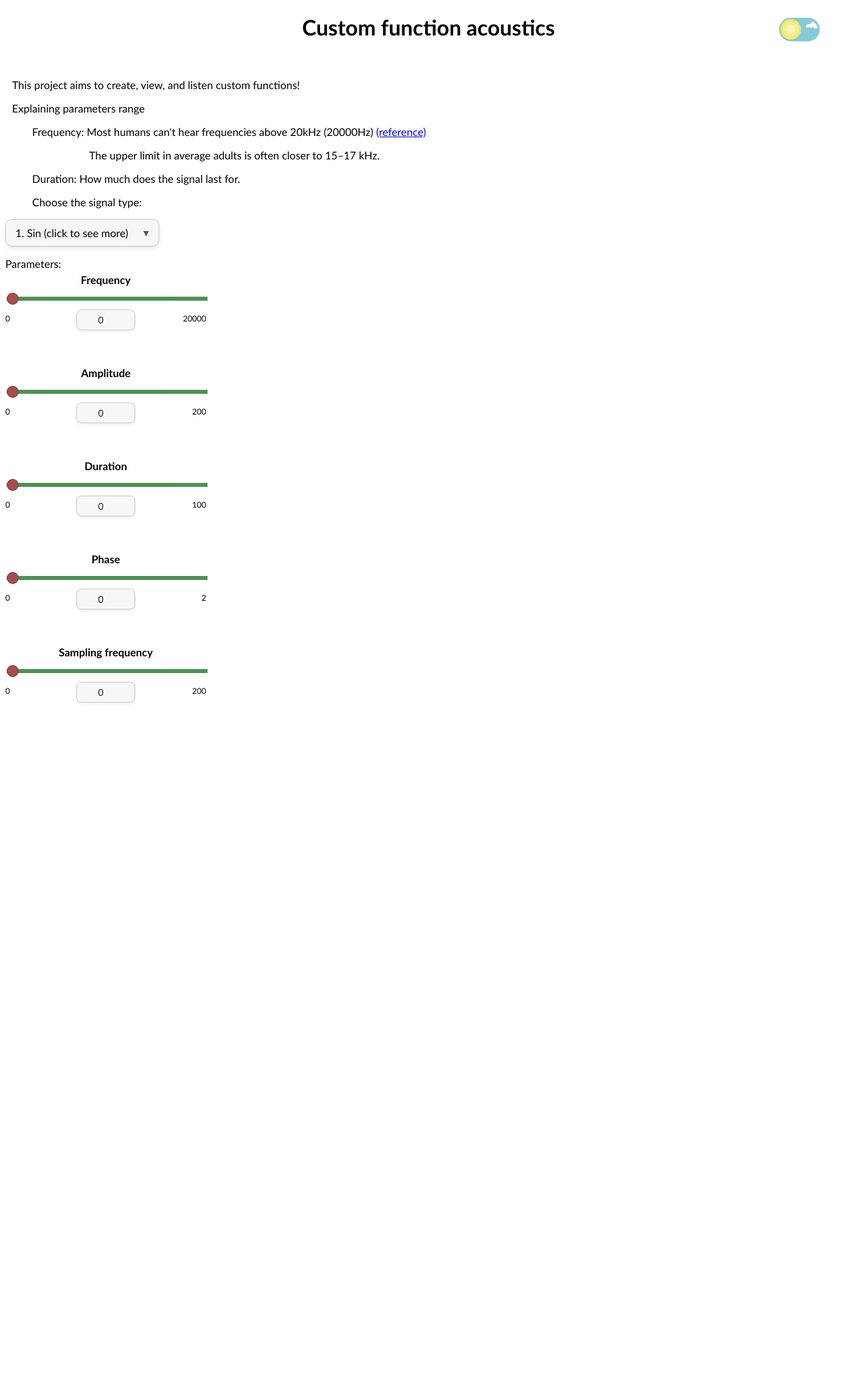
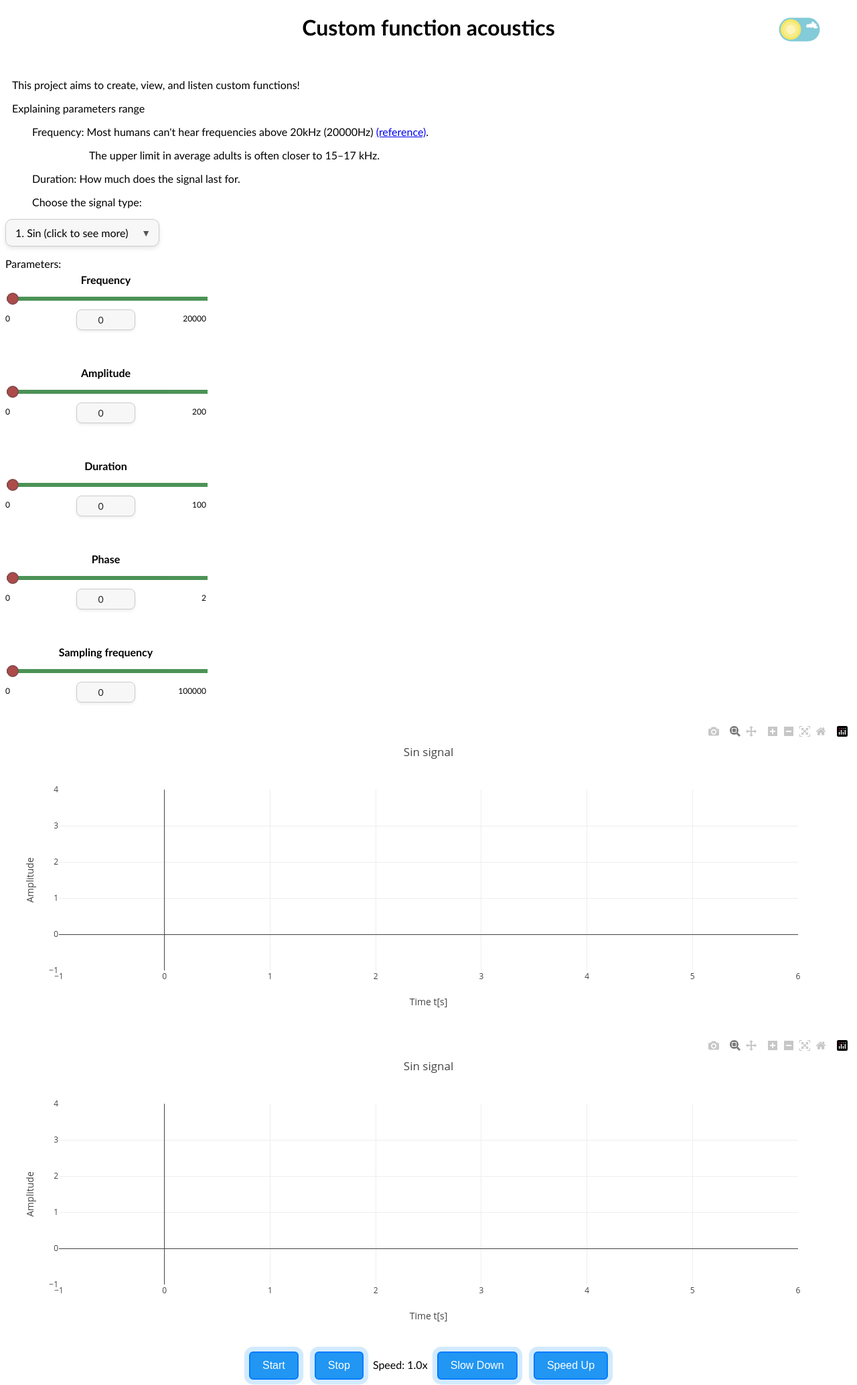
Before and after one commit to davide-perli/AcousticFunctions, a Django app: page / in a window 1280 px wide. Shown: the whole page at 67% size. Before the commit the page ends 1050 px from the top, so only its background shows below. Run offline with Django 5.2, Linux system fonts and the light colour scheme; some libraries are stand-ins or nearby versions.

Commit message:
created plot animation with start/stop speed up/down

```diff
--- /dev/null
+++ b/function_acoustics/base_build/static/animationButtons.css
@@ -0,0 +1,34 @@
+.button-container {
+  text-align: center;
+  margin-top: 20px;
+}
+
+/* Basic button styling */
+.button-container button {
+  margin: 0 10px;
+  padding: 10px 18px;
+  font-size: 1rem;
+  border-radius: 6px;
+  border: 2px solid #007BFF;
+  background-color: #2196F3;
+  color: white;
+  cursor: pointer;
+  transition: background-color 0.3s ease, box-shadow 0.3s ease;
+}
+
+/* Hover effect */
+.button-container button:hover {
+  background-color: #1976D2;
+  box-shadow: 0 0 12px #2196F3;
+}
+
+/* Pulse animation on buttons */
+@keyframes pulse {
+  0% { box-shadow: 0 0 0 0 rgba(33, 150, 243, 0.7); }
+  70% { box-shadow: 0 0 0 10px rgba(33, 150, 243, 0); }
+  100% { box-shadow: 0 0 0 0 rgba(33, 150, 243, 0); }
+}
+
+.button-container button.pulse {
+  animation: pulse 2s infinite;
+}
--- /dev/null
+++ b/function_acoustics/base_build/static/plot_generation.js
@@ -0,0 +1,106 @@
+const dataFromBackend = window.dataFromBackend;
+const totalPoints = dataFromBackend.x.length;
+const delayBase = 30; // base speed in ms
+
+// Static plot
+const traceStatic = {
+    x: dataFromBackend.x,
+    y: dataFromBackend.y,
+    type: 'scattergl',
+    mode: 'lines',
+    line: {color: 'blue'}
+};
+const layout = {
+    title: dataFromBackend.title,
+    xaxis: {title: 'Time t[s]'},
+    yaxis: {title: 'Amplitude'}
+};
+
+
+const config = {
+  responsive: true
+};
+Plotly.newPlot('staticPlot', [traceStatic], layout);
+
+
+// Animated plot
+const traceAnimate = {
+  x: [],
+  y: [],
+  mode: 'lines',
+  type: 'scattergl',
+  line: { color: 'red' }
+};
+
+
+Plotly.newPlot('animatedPlot', [traceAnimate], layout);
+
+let currentIndex = 0;
+let speedMultiplier = 1;  // Animation speed multiplier
+let delay = delayBase / speedMultiplier;
+let animationId = null;
+
+// Update delay and UI display based on current speed
+function updateDelay() {
+  delay = delayBase / speedMultiplier;
+  const speedDisplay = document.getElementById('speedDisplay');
+  if (speedDisplay) {
+    speedDisplay.textContent = `Speed: ${speedMultiplier.toFixed(1)}x`;
+  } else {
+    console.warn('Speed display span not found!');
+  }
+}
+
+
+// Core animation step function
+function animateStep() {
+  if (currentIndex < totalPoints) {
+    Plotly.extendTraces('animatedPlot', {
+      x: [[dataFromBackend.x[currentIndex]]],
+      y: [[dataFromBackend.y[currentIndex]]]
+    }, [0]);
+    currentIndex++;
+    animationId = setTimeout(animateStep, delay);
+  } else {
+    animationId = null; // animation finished
+  }
+}
+
+// Controls:
+function startAnimation() {
+  if (!animationId && currentIndex < totalPoints) {
+    animateStep();
+  }
+}
+
+function stopAnimation() {
+  if (animationId) {
+    clearTimeout(animationId);
+    animationId = null;
+  }
+}
+
+function speedUp() {
+  if (speedMultiplier < 5) {
+    speedMultiplier += 0.5;
+    updateDelay();  // Updates the text content immediately
+  }
+}
+function speedDown() {
+  if (speedMultiplier > 0.5) {
+    speedMultiplier -= 0.5;
+    updateDelay();
+  }
+}
+
+
+
+document.addEventListener('DOMContentLoaded', function() {
+  document.getElementById('startBtn').addEventListener('click', startAnimation);
+  document.getElementById('stopBtn').addEventListener('click', stopAnimation);
+  document.getElementById('speedUpBtn').addEventListener('click', speedUp);
+  document.getElementById('speedDownBtn').addEventListener('click', speedDown);
+
+  // initialize speed display
+  updateDelay();
+});
--- a/function_acoustics/base_build/templates/mainPage.html
+++ b/function_acoustics/base_build/templates/mainPage.html
@@ -2,7 +2,11 @@
 <!DOCTYPE html>
 <html>
     <link rel="stylesheet" href="{% static 'mainPage.css' %}?v=20251031">
+    <link rel="stylesheet" href="{% static 'animationButtons.css' %}?v=20251031">
+    <link rel ="icon" href="{% static 'favicon.ico' %}?v=20251031" type="image/x-icon">
     <script src="{% static 'lightMode.js' %}"></script>
+    <script src="https://cdn.jsdelivr.net/npm/ccapture.js@1.1.0/build/CCapture.all.min.js"></script>
+    <script src="https://cdn.plot.ly/plotly-latest.min.js"></script>
 <body>
 
 <center><h1>Custom function acoustics</h1></center>
@@ -10,7 +14,7 @@
 <br>
 <p style="text-indent: 10px;">This project aims to create, view, and listen custom functions!</p>
 <p style="text-indent: 10px;">Explaining parameters range</p>
-<p style="text-indent: 40px;">Frequency: Most humans can't hear frequencies above 20kHz (20000Hz) <a href="https://www.ncbi.nlm.nih.gov/books/NBK10924/">(reference)</a></p>
+<p style="text-indent: 40px;">Frequency: Most humans can't hear frequencies above 20kHz (20000Hz) <a href="https://www.ncbi.nlm.nih.gov/books/NBK10924/">(reference)</a>.</p>
 <p style="text-indent: 125px;">The upper limit in average adults is often closer to 15–17 kHz.</p>
 <p style="text-indent: 40px;">Duration: How much does the signal last for.</p>
 
@@ -23,8 +27,8 @@
     <div class="dropdown-content">
       <div>1. Sin</div>
       <div>2. Cos</div>
-      <div>3. Tg</div>
-      <div>4. Ctg</div>
+      <div>3. Tan</div>
+      <div>4. Cotan</div>
       <div>5. Sawtooth</div>
       <div>6. Square</div>
     </div>
@@ -90,20 +94,33 @@
   <div class="slider-container">
     <div class="slider-track-wrapper">
       <label class="slider-title">Sampling frequency</label>
-      <input type="range" class="valueSlider" name="sliderValue5"
-             min="0" max="200" value="{{slider5|default:'0'}}" step="1">
+      <input type="range" class="valueSlider" name="sliderValue5" min="0" max="1000000" value="{{slider5|default:'0'}}" step="1">
     </div>
-    <input type="number" class="sliderBox"
-           min="0" max="200" step="1" value="{{slider5|default:'0'}}">
+    <input type="number" class="sliderBox" min="0" max="1000000" step="1" value="{{slider5|default:'0'}}">
     <span class="slider-label slider-min">0</span>
-    <span class="slider-label slider-max">200</span>
+    <span class="slider-label slider-max">100000</span>
   </div>
 </form>
 
-
 <script src="{% static 'formInput.js' %}"></script>
 
+<div id="staticPlot"></div>
+<br>
+<div id="animatedPlot"></div>
 
+<div class="button-container">
+  <button id="startBtn" class="pulse">Start</button>
+  <button id="stopBtn" class="pulse">Stop</button>
+  <span id="speedDisplay">Speed: 1x</span>
+  <button id="speedDownBtn" class="pulse">Slow Down</button>
+  <button id="speedUpBtn" class="pulse">Speed Up</button>
+</div>
+
+
+<script>
+  window.dataFromBackend = JSON.parse('{{ plot_data_json|escapejs }}');
+</script>
+<script src="{% static 'plot_generation.js' %}"></script>
 
 
 
--- a/function_acoustics/base_build/views.py
+++ b/function_acoustics/base_build/views.py
@@ -1,21 +1,44 @@
 from django.shortcuts import render
 from django.http import HttpResponse
 from django.template import loader
-import numpy as np, matplotlib.pyplot as plt, scipy.io.wavfile as wavf, scipy.signal as sig, sounddevice
+import json, numpy as np, matplotlib.pyplot as plt, scipy.signal as sig
 def main(request):
 
     func = request.GET.get('func')
-    chose_function = lambda x : "1. Sin" if x is None  else x
-    function_str = chose_function(func)
-    extracted_function = function_str.split(' ')[1].lower()
+    function_str = func if func and func.strip() else "1. Sin"
+    title = f"{function_str.split(' ')[-1]} signal"
+    extracted_function = function_str.split(' ')[-1].lower()
 
-    frequence = request.GET.get('sliderValue1', '0')
-    amplitude = request.GET.get('sliderValue2', '0')
-    duration = request.GET.get('sliderValue3', '0')
-    phase_multiplier = request.GET.get('sliderValue4', '0')
-    sampling_frequency= request.GET.get('sliderValue5', '0')
-    print(f"Function: {extracted_function}\nParameter values -> frequency: {frequence}, amplitude: {amplitude}, duration: {duration}, phase multiplier: {duration}, sampling frequency: {sampling_frequency}")
-    phase  = float(phase_multiplier) * np.pi
-    context = {'func': func, 'slider1': frequence, 'slider2': amplitude, 'slider3': duration, 'slider4': phase_multiplier, 'slider5': sampling_frequency}
+    frequence = float(request.GET.get('sliderValue1', '0'))
+    amplitude = float(request.GET.get('sliderValue2', '0'))
+    duration = float(request.GET.get('sliderValue3', '0'))
+    phase_coeficient = float(request.GET.get('sliderValue4', '0'))
+    sampling_frequency= float(request.GET.get('sliderValue5', '0'))
+    print(f"Function: {extracted_function}\nParameter values -> frequency: {frequence}, amplitude: {amplitude}, duration: {duration}, phase coeficient: {phase_coeficient}, sampling frequency: {sampling_frequency}")
+    phase  = phase_coeficient * np.pi
+    t = np.linspace(0, duration, int(duration * sampling_frequency))
+    f = 2 * np.pi * frequence * t + phase
+    if extracted_function == "sin":
+        semnal = np.sin(f)
+    elif extracted_function == "cos":
+        semnal = np.cos(f)
+    elif extracted_function == "tan":
+        if f == 0:
+            semnal = np.sin(0)
+        else:
+            semnal = np.tan(f)
+    elif extracted_function == "cotan":
+        if f == 0 or np.tan(f) == 0:
+            semnal = np.sin(0)
+        else:
+            semnal = 1 / np.tan(f)
+    elif extracted_function == "sawtooth":
+        semnal = sig.sawtooth(f)
+    elif extracted_function == "square":
+        semnal = sig.square(f)
+
+    data_to_send = {'x': t.tolist(), 'y': semnal.tolist(), 'title': title}
+
+    context = {'func': func, 'slider1': frequence, 'slider2': amplitude, 'slider3': duration, 'slider4': phase_coeficient, 'slider5': sampling_frequency, 'plot_data_json': json.dumps(data_to_send)}
     template = loader.get_template('mainPage.html')
     return HttpResponse(template.render(context, request))
```
Also changed, not shown: function_acoustics/base_build/static/favicon.ico (added).
